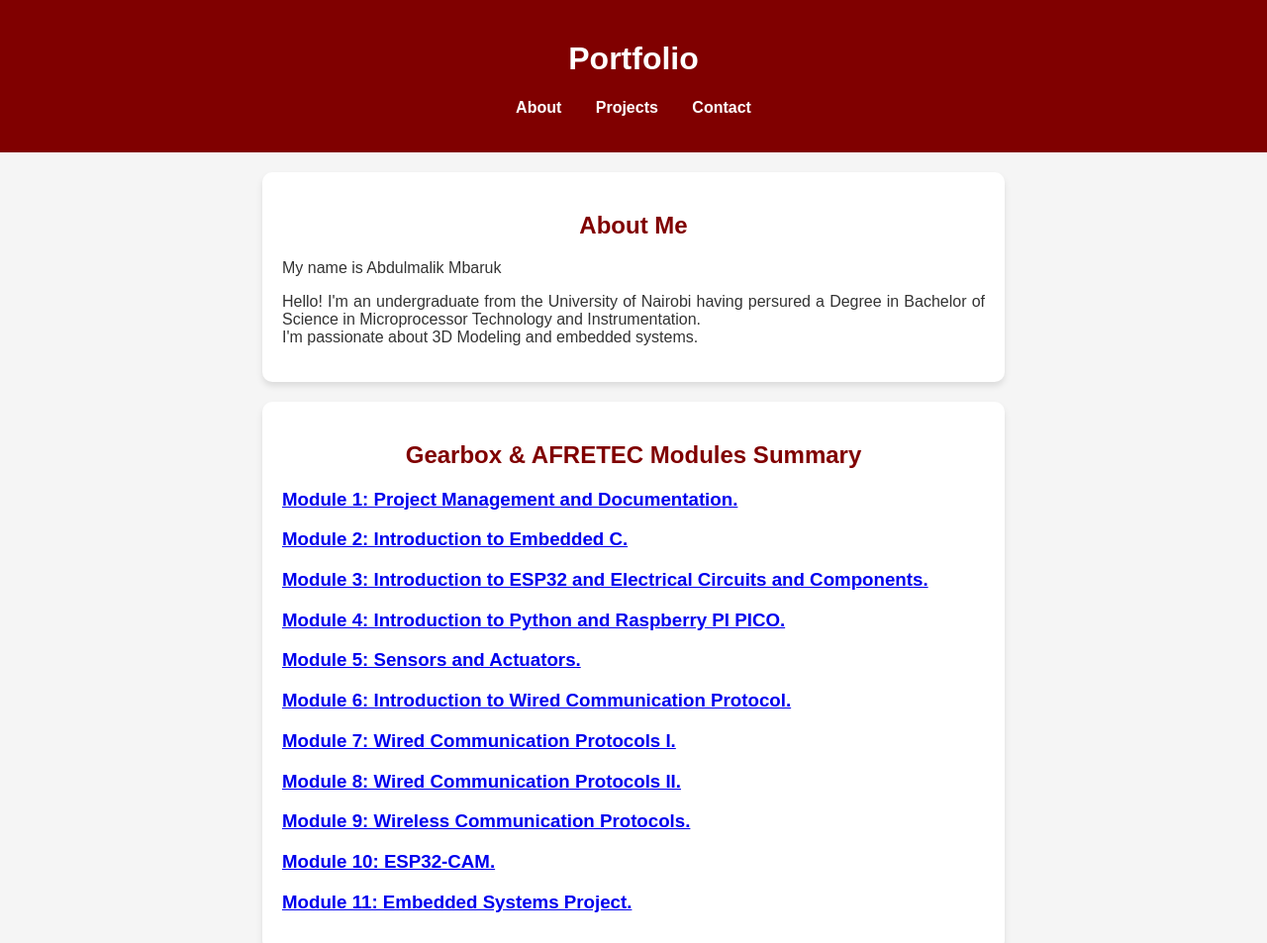
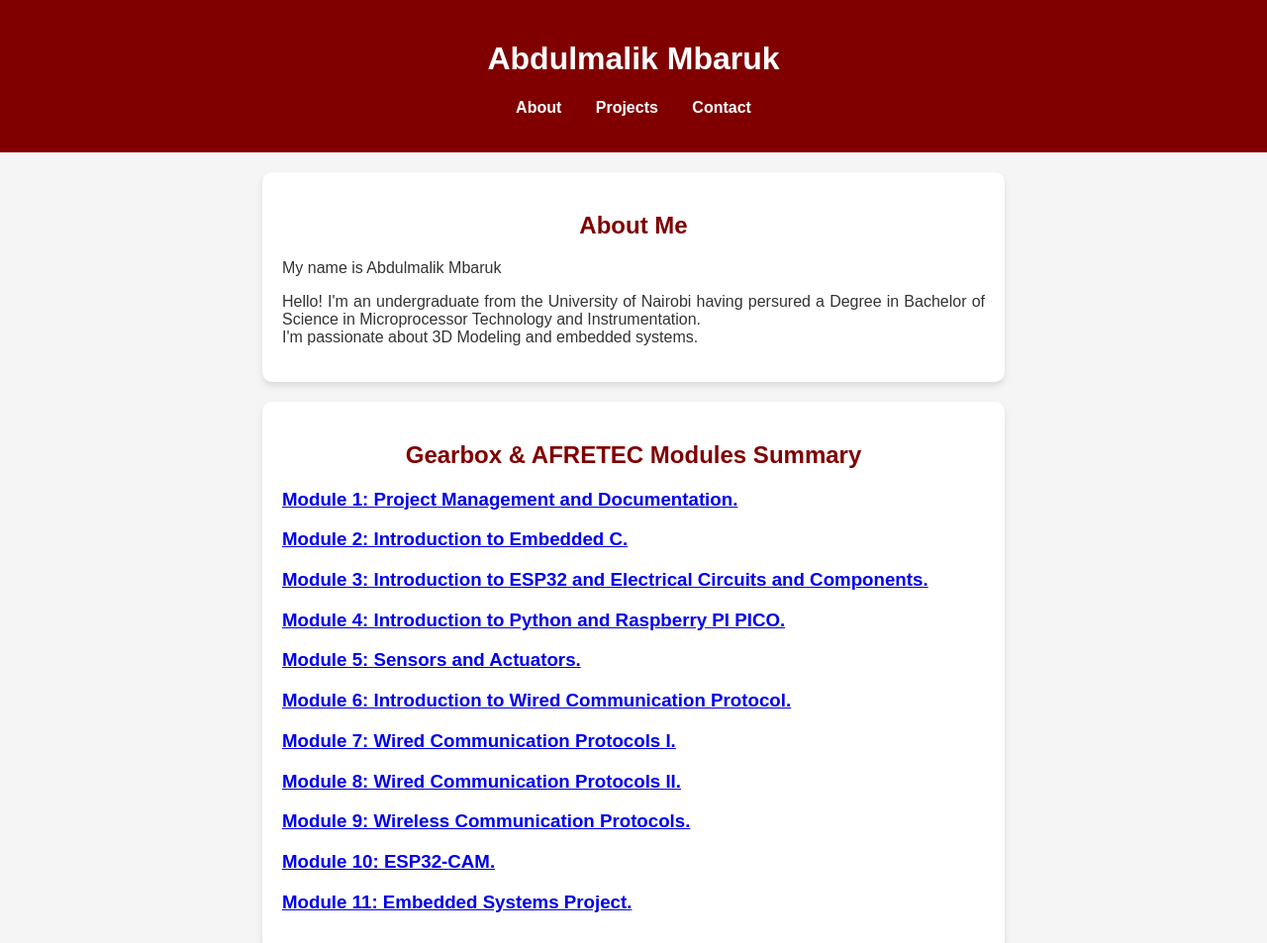
Before and after one commit to ambaruk/Portfolio, a plain HTML site: page index.html in a window 1280 px wide. Shown: the top 953 px of the page at 99% size. Drawn offline with Linux system fonts and the light colour scheme.

Commit message:
Update index.html

```diff
--- a/index.html
+++ b/index.html
@@ -9,7 +9,7 @@
 </head>
 <body>
     <header>
-        <h1>Portfolio</h1>
+        <h1>Abdulmalik Mbaruk</h1>
         <nav>
             <ul>
                 <li><a href="#about">About</a></li>
```
